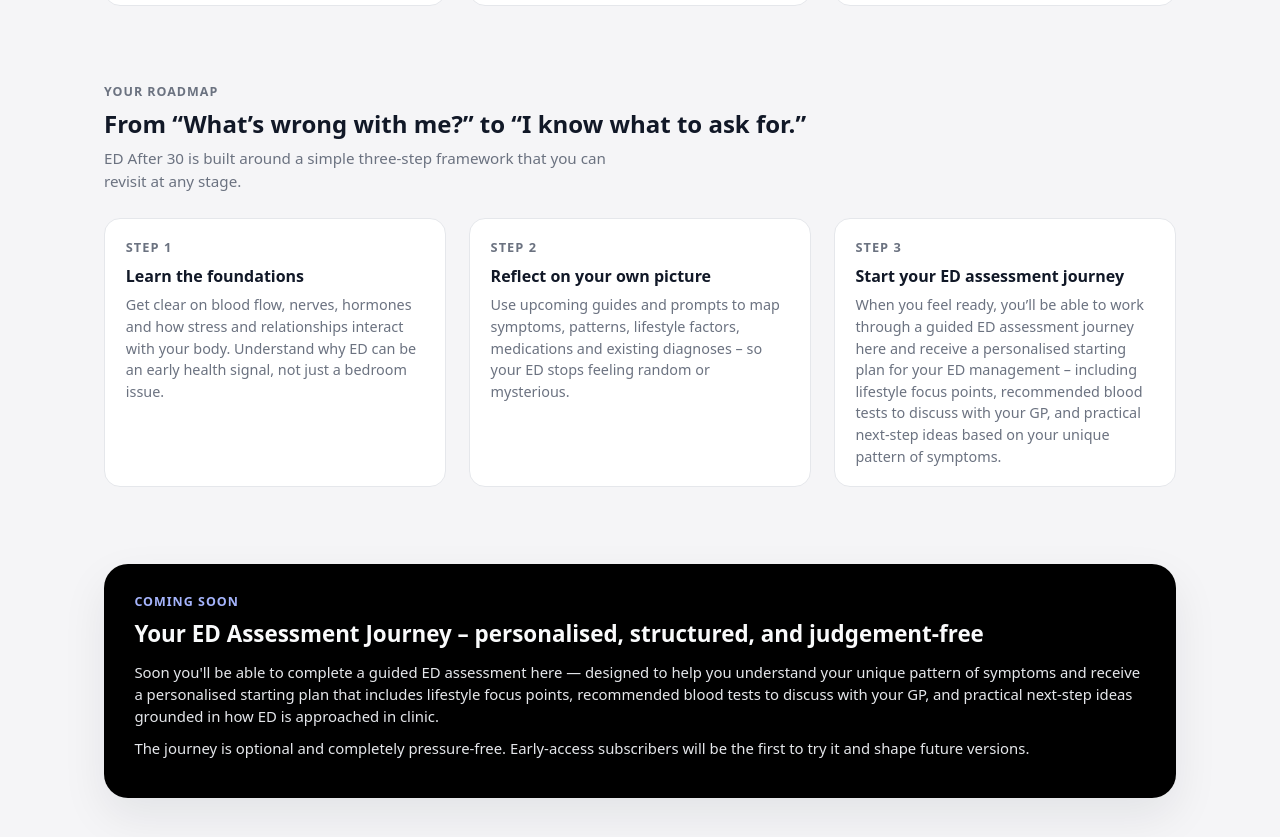
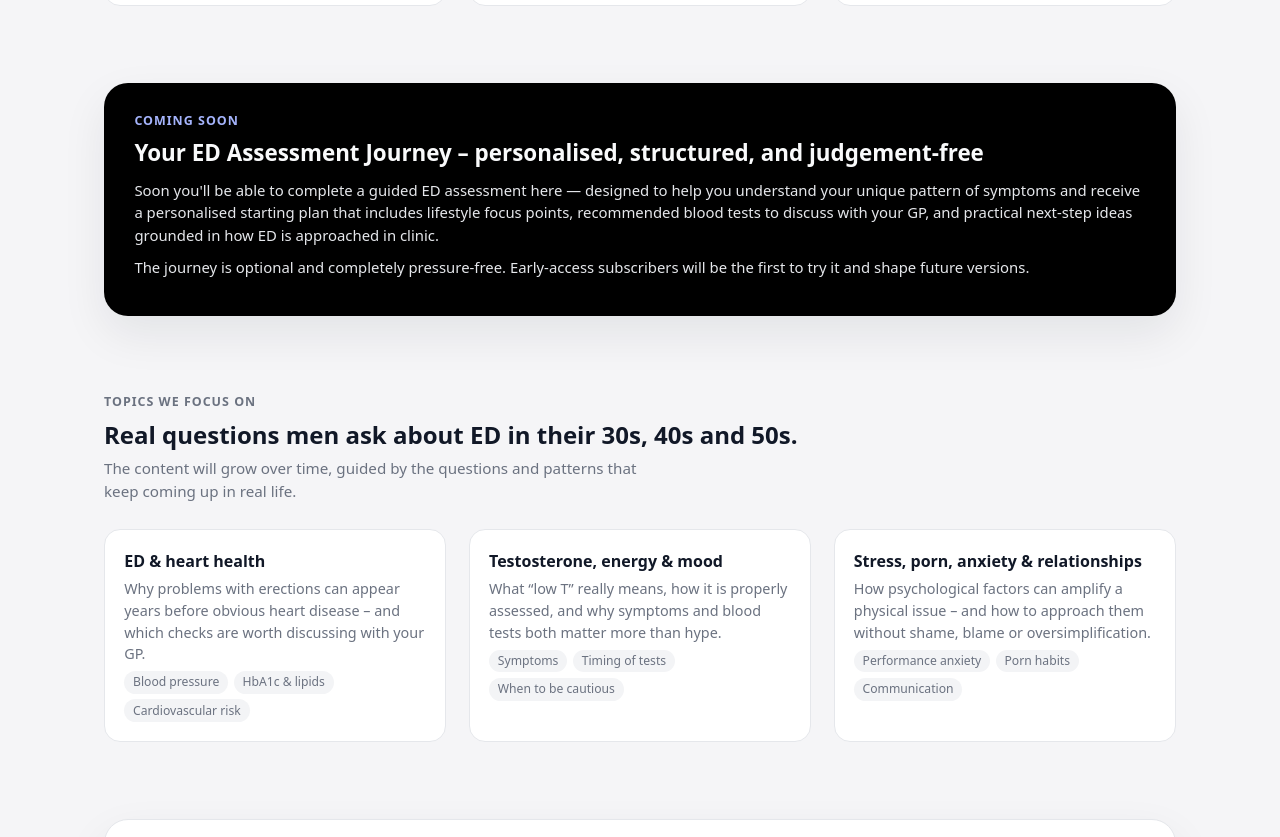
Before and after one commit to cmconsults79-cloud/ed-after-30-site, a plain HTML site: page index.html in a window 1280 px wide. Shown: the part 1477-2314 px from the top of the page. Drawn offline with Linux system fonts and the light colour scheme.

Commit message:
removed duplicate section on roadmap

```diff
--- a/index.html
+++ b/index.html
@@ -815,47 +815,6 @@
     </article>
   </div>
 </section>
-<section id="roadmap" class="section">
-        <div class="section-header">
-          <span>Your roadmap</span>
-          <h2>From “What’s wrong with me?” to “I know what to ask for.”</h2>
-          <p>
-            ED After 30 is built around a simple three-step framework that you
-            can revisit at any stage.
-          </p>
-        </div>
-        <div class="steps-grid">
-          <article class="step-card">
-            <div class="step-number">Step 1</div>
-            <h3>Learn the foundations</h3>
-            <p>
-              Get clear on blood flow, nerves, hormones and how stress and
-              relationships interact with your body. Understand why ED can be an
-              early health signal, not just a bedroom issue.
-            </p>
-          </article>
-          <article class="step-card">
-            <div class="step-number">Step 2</div>
-            <h3>Reflect on your own picture</h3>
-            <p>
-              Use upcoming guides and prompts to map symptoms, patterns,
-              lifestyle factors, medications and existing diagnoses – so your
-              ED stops feeling random or mysterious.
-            </p>
-          </article>
-          <article class="step-card">
-            <div class="step-number">Step 3</div>
-            <h3>Start your ED assessment journey</h3>
-            <p>
-              When you feel ready, you’ll be able to work through a guided ED
-              assessment journey here and receive a personalised starting plan
-              for your ED management – including lifestyle focus points,
-              recommended blood tests to discuss with your GP, and practical
-              next-step ideas based on your unique pattern of symptoms.
-            </p>
-          </article>
-        </div>
-      </section>
 
       <!-- COMING SOON: ED ASSESSMENT JOURNEY -->
       <section class="section">
```
